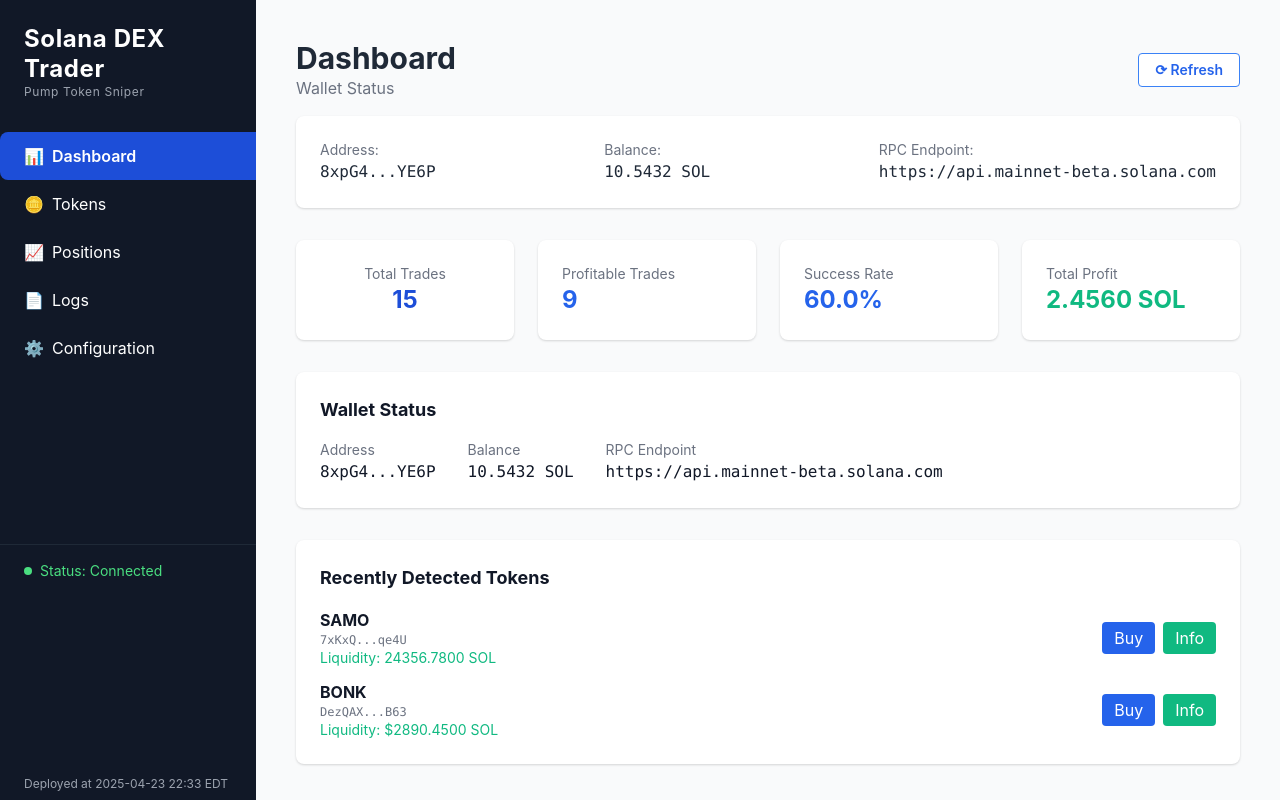
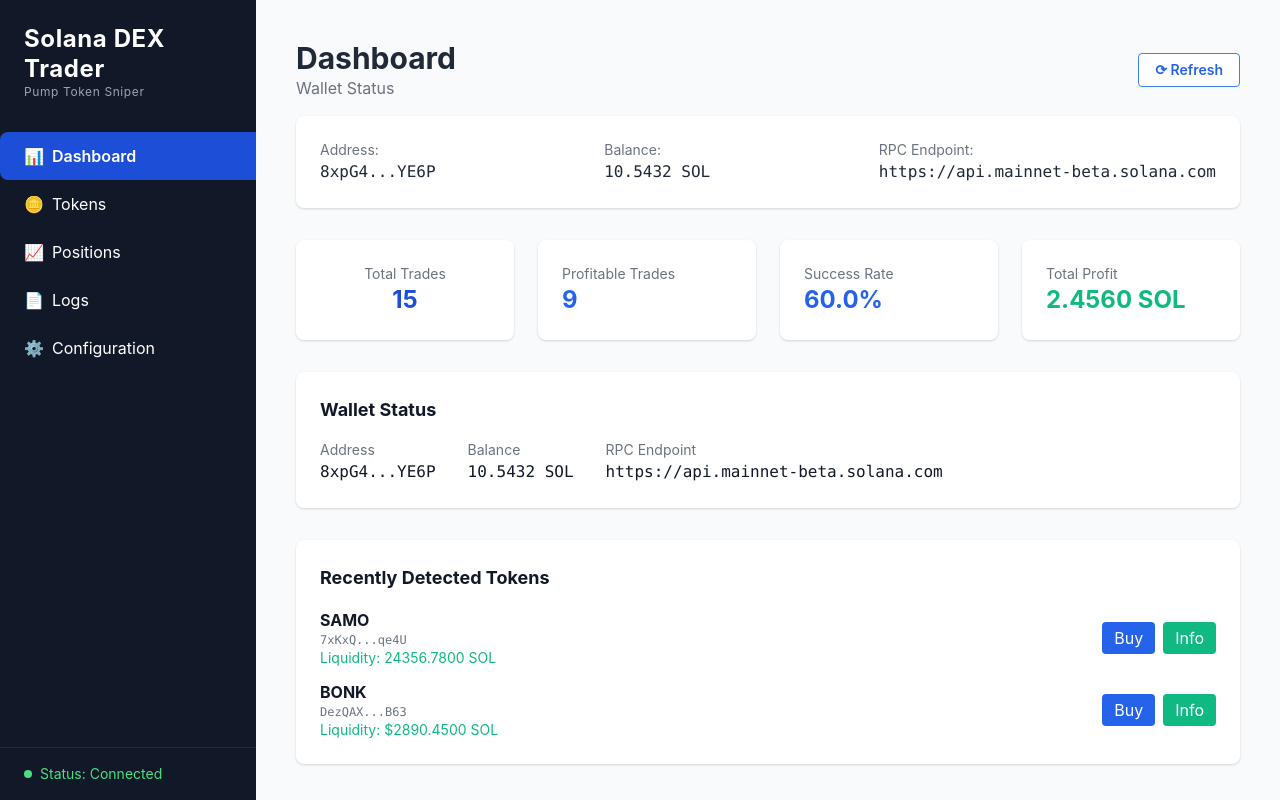
Before and after one commit to ashubitowski/solana-dex-trader, a React (Create React App) app in the folder web/: page / in a window 1280 px wide. Built offline with nearby package versions, Linux system fonts and the light colour scheme.

Commit message:
UI: Remove deployment date and fix sidebar layout

```diff
--- a/web/src/App.tsx
+++ b/web/src/App.tsx
@@ -139,8 +139,8 @@ function App() {
   return (
     <div className="flex h-screen bg-gray-50 font-sans">
       {/* Sidebar */}
-      <aside className="w-64 bg-gray-900 text-white flex flex-col justify-between shadow-lg">
-        <div>
+      <aside className="w-64 bg-gray-900 text-white flex flex-col shadow-lg">
+        <div className="flex-grow">
           <div className="px-6 py-6 text-2xl font-bold tracking-wide leading-tight">Solana DEX Trader
             <div className="text-xs font-normal text-gray-400">Pump Token Sniper</div>
           </div>
@@ -184,11 +184,10 @@ function App() {
             </ul>
           </nav>
         </div>
-        <div className="px-6 py-4 flex items-center gap-2 border-t border-gray-800">
+        <div className="mt-auto px-6 py-4 flex items-center gap-2 border-t border-gray-800">
           <span className="inline-block w-2 h-2 bg-green-400 rounded-full" />
           <span className="text-sm text-green-400">Status: Connected</span>
         </div>
-        <div className="px-6 py-2 text-xs text-gray-400">Deployed at 2025-04-23 22:33 EDT</div>
       </aside>
 
       {/* Main Content */}
```
